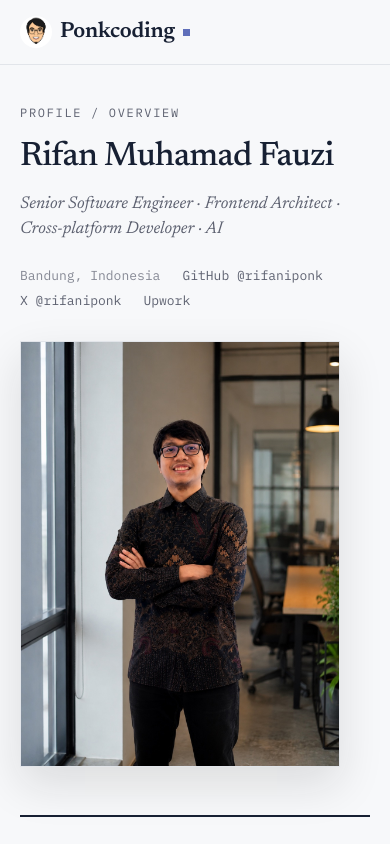
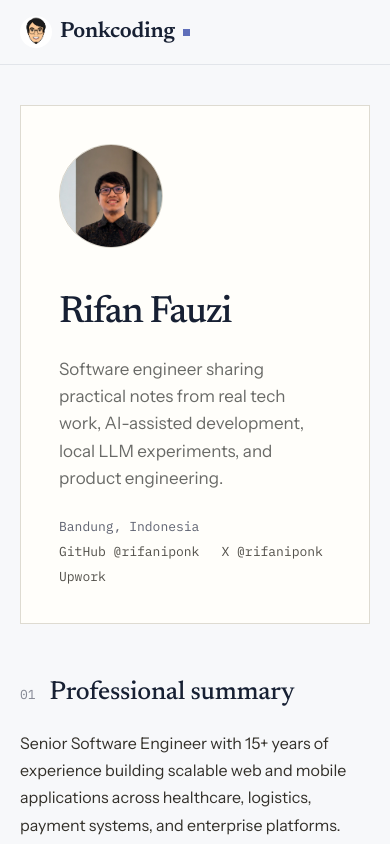
Before and after one commit to rifaniponk/ponkcoding, a React (Vite) app: page /profile in a window 390 px wide. Shown: the top 844 px of the page. Built offline with nearby package versions, Linux system fonts and the light colour scheme.

Commit message:
Add minimal profile card

```diff
--- a/src/pages/Home/Home.scss
+++ b/src/pages/Home/Home.scss
@@ -961,71 +961,69 @@
 /* About */
 .about-section {
   padding: clamp(90px, 11vw, 150px) 0;
-  background: var(--paper);
+  background: #f4f4f1;
 }
 .about-shell {
-  display: grid;
-  grid-template-columns: minmax(320px, 0.8fr) minmax(0, 1.2fr);
-  gap: clamp(55px, 8vw, 120px);
-  align-items: center;
+  display: block;
 }
-.about-portrait {
-  position: relative;
-  aspect-ratio: 4/5;
-  overflow: hidden;
-  border: 1px solid rgba(23, 32, 51, 0.18);
-  box-shadow: 0 24px 60px rgba(23, 32, 51, 0.14);
+.about-card {
+  min-height: clamp(380px, 44vw, 500px);
+  padding: clamp(38px, 7vw, 72px);
+  border: 1px solid #dedbd1;
+  background: #fffefa;
+  display: flex;
+  flex-direction: column;
+  align-items: flex-start;
 
-  img {
-    width: 100%;
-    height: 100%;
+  &__avatar {
+    width: clamp(104px, 13vw, 140px);
+    height: clamp(104px, 13vw, 140px);
     display: block;
+    border-radius: 50%;
     object-fit: cover;
-    object-position: center 34%;
+    object-position: 50% 30%;
+    border: 1px solid #d8d4c9;
+    background: #f3f1eb;
   }
-}
-.about-copy {
-  .story-label {
-    color: var(--accent);
+
+  h2 {
+    max-width: 760px;
+    margin: clamp(46px, 7vw, 70px) 0 0;
+    font-family: var(--serif);
+    font-size: clamp(38px, 6vw, 62px);
+    font-weight: 500;
+    line-height: 1;
+    letter-spacing: -0.035em;
+    color: var(--night);
   }
-  h2 {
-    margin: 28px 0;
-    font-family: var(--serif);
-    font-size: clamp(34px, 4vw, 52px);
-    font-weight: 500;
-    line-height: 1.04;
-    letter-spacing: -0.035em;
+
+  p {
+    max-width: 700px;
+    margin: clamp(24px, 4vw, 36px) 0 0;
+    color: #6a6b68;
+    font-size: clamp(17px, 2vw, 22px);
+    line-height: 1.6;
   }
-  & > p {
-    max-width: 62ch;
-    margin: 0;
-    color: #5f6370;
-    font-size: 17px;
-    line-height: 1.7;
-  }
-}
-.about-links {
-  display: flex;
-  flex-wrap: wrap;
-  gap: 9px;
-  margin-top: 38px;
-  a {
-    padding: 11px 15px;
-    border: 1px solid var(--night);
+
+  &__button {
+    display: inline-flex;
+    align-items: center;
+    gap: 12px;
+    margin-top: auto;
+    padding: 14px 22px;
+    border: 1px solid #d8d4c9;
+    border-radius: 999px;
     color: var(--night);
-    font-family: var(--mono);
-    font-size: 9px;
-    letter-spacing: 0.08em;
-    text-transform: uppercase;
+    font-size: 16px;
     text-decoration: none;
+    background: #fffefa;
     transition:
-      background 150ms ease,
-      color 150ms ease,
-      transform 150ms ease;
+      border-color 150ms ease,
+      background 150ms ease;
+
     &:hover {
-      background: var(--night);
-      color: white;
-      transform: translateY(-3px);
+      border-color: #bdb7aa;
+      background: #f8f6ef;
     }
   }
 }
@@ -1273,14 +1271,8 @@
   .lab-row__main small {
     font-size: 12px;
   }
-  .about-shell {
-    grid-template-columns: 1fr;
-  }
-  .about-portrait {
-    width: calc(100% - 18px);
-  }
-  .about-copy h2 {
-    font-size: 36px;
+  .about-card {
+    min-height: 360px;
   }
   .home-footer__inner {
     grid-template-columns: 1fr;
--- a/src/pages/Home/Home.tsx
+++ b/src/pages/Home/Home.tsx
@@ -5,6 +5,7 @@ import { ARTICLES } from '../../generated/content-index.ts'
 import { categoryColor } from '../../lib/categories.ts'
 import { formatDateShort } from '../../lib/format.ts'
 import { LAB, NOW, NOW_PERIOD } from './Home.data.ts'
+import { PROFILE } from '../Profile/Profile.data.ts'
 
 const DESIGN_SYSTEM = '/design-system'
 const SHOW_LAB = false // toggle when ready
@@ -376,42 +377,20 @@ export function Home({ accent = '#5F6FBA', showHeroIndex = true }: HomeProps) {
 
         <section id="about" className="about-section">
           <div className="section-shell about-shell">
-            <div className="about-portrait">
+            <div className="about-card">
               <img
-                src="/images/rifan-profile.jpg"
-                alt="Rifan Fauzi standing in an office"
-                width="1086"
-                height="1448"
+                src="/images/rifan-profile-avatar.jpg"
+                alt="Rifan Fauzi"
+                className="about-card__avatar"
+                width="512"
+                height="512"
                 loading="lazy"
               />
-            </div>
-            <div className="about-copy">
-              <span className="story-label">
-                <i /> The person behind the signal
-              </span>
-              <h2>Senior engineer delivering end-to-end products, from design to deployment.</h2>
-              <p>
-                Across 15+ years, I’ve delivered healthcare, payment, logistics, and enterprise
-                systems; led engineering teams; and worked across frontend, mobile, backend, cloud,
-                and AI development workflow. Ponkcoding is where I document the useful decisions
-                behind that work.
-              </p>
-              <div className="about-links">
-                <Link to="/profile">Full profile →</Link>
-                <a href="https://github.com/rifaniponk" target="_blank" rel="noreferrer">
-                  GitHub ↗
-                </a>
-                <a
-                  href="https://www.upwork.com/freelancers/rifanfauzi"
-                  target="_blank"
-                  rel="noreferrer"
-                >
-                  Upwork ↗
-                </a>
-                <a href="https://x.com/rifaniponk" target="_blank" rel="noreferrer">
-                  X / Twitter ↗
-                </a>
-              </div>
+              <h2>{PROFILE.name}</h2>
+              <p>{PROFILE.title}</p>
+              <Link to="/profile" className="about-card__button">
+                About <span aria-hidden="true">→</span>
+              </Link>
             </div>
           </div>
         </section>
--- a/src/pages/Profile/Profile.data.ts
+++ b/src/pages/Profile/Profile.data.ts
@@ -1,6 +1,7 @@
 export const PROFILE = {
-  name: 'Rifan Muhamad Fauzi',
-  title: 'Senior Software Engineer · Frontend Architect · Cross-platform Developer · AI',
+  name: 'Rifan Fauzi',
+  title:
+    'Software engineer sharing practical notes from real tech work, AI-assisted development, local LLM experiments, and product engineering.',
   location: 'Bandung, Indonesia',
   github: 'rifaniponk',
   githubUrl: 'https://github.com/rifaniponk',
--- a/src/pages/Profile/Profile.scss
+++ b/src/pages/Profile/Profile.scss
@@ -6,31 +6,26 @@
 
 /* ---------- Hero ---------- */
 .profile-hero {
-  padding-bottom: 48px;
-  border-bottom: 2px solid var(--ink);
+  padding: clamp(38px, 7vw, 72px);
+  border: 1px solid #dedbd1;
+  background: #fffefa;
 
   &__layout {
-    display: grid;
-    grid-template-columns: minmax(0, 1fr) minmax(190px, 240px);
-    gap: clamp(32px, 6vw, 72px);
-    align-items: stretch;
-  }
-
-  &__portrait-frame {
-    position: relative;
-    min-height: 0;
+    display: flex;
+    flex-direction: column;
+    align-items: flex-start;
+    min-height: clamp(380px, 44vw, 500px);
   }
 
   &__portrait {
-    position: absolute;
-    inset: 0;
-    width: 100%;
-    height: 100%;
+    width: clamp(104px, 13vw, 140px);
+    height: clamp(104px, 13vw, 140px);
     display: block;
     object-fit: cover;
-    object-position: center 30%;
-    border: 1px solid var(--border);
-    box-shadow: 0 18px 42px rgba(28, 26, 22, 0.12);
+    object-position: 50% 30%;
+    border-radius: 50%;
+    border: 1px solid #d8d4c9;
+    background: #f3f1eb;
   }
 
   &__eyebrow {
@@ -43,26 +38,28 @@
   }
 
   &__name {
-    margin: 0;
+    max-width: 760px;
+    margin: clamp(46px, 7vw, 70px) 0 0;
     font-family: var(--serif);
     font-weight: 500;
-    font-size: clamp(34px, 5.5vw, 56px);
-    line-height: 1.05;
-    letter-spacing: -0.02em;
+    font-size: clamp(38px, 6vw, 62px);
+    line-height: 1;
+    letter-spacing: -0.035em;
     color: var(--ink);
   }
 
   &__title {
-    margin: 16px 0 0;
-    font-family: var(--serif);
-    font-style: italic;
-    font-size: clamp(17px, 2.2vw, 21px);
-    line-height: 1.5;
-    color: var(--muted);
+    max-width: 700px;
+    margin: clamp(24px, 4vw, 36px) 0 0;
+    font-family: inherit;
+    font-style: normal;
+    font-size: clamp(17px, 2vw, 22px);
+    line-height: 1.6;
+    color: #6a6b68;
   }
 
   &__meta {
-    margin: 24px 0 0;
+    margin: 26px 0 0;
     padding: 0;
     list-style: none;
     display: flex;
@@ -70,10 +67,10 @@
     gap: 8px 22px;
     font-family: var(--mono);
     font-size: 13px;
-    color: var(--faint);
+    color: var(--muted);
 
     a {
-      color: var(--muted);
+      color: #514f49;
       text-decoration: none;
       transition: color 0.15s ease;
 
@@ -253,13 +250,8 @@
 
 /* ---------- Responsive ---------- */
 @media (max-width: 720px) {
-  .profile-hero__layout {
-    grid-template-columns: 1fr;
-  }
-
-  .profile-hero__portrait-frame {
-    width: min(320px, 100%);
-    aspect-ratio: 3/4;
+  .profile-hero {
+    min-height: auto;
   }
 
   .profile-expertise,
--- a/src/pages/Profile/Profile.tsx
+++ b/src/pages/Profile/Profile.tsx
@@ -39,8 +39,14 @@ export function Profile() {
         {/* ---------- Hero ---------- */}
         <section className="profile-hero">
           <div className="profile-hero__layout">
+            <img
+              className="profile-hero__portrait"
+              src="/images/rifan-profile-avatar.jpg"
+              alt="Rifan Fauzi"
+              width="512"
+              height="512"
+            />
             <div>
-              <p className="profile-hero__eyebrow">Profile / Overview</p>
               <h1 className="profile-hero__name">{PROFILE.name}</h1>
               <p className="profile-hero__title">{PROFILE.title}</p>
               <ul className="profile-hero__meta">
@@ -61,15 +67,6 @@ export function Profile() {
                   </a>
                 </li>
               </ul>
-            </div>
-            <div className="profile-hero__portrait-frame">
-              <img
-                className="profile-hero__portrait"
-                src="/images/rifan-profile.jpg"
-                alt="Rifan Fauzi standing in an office"
-                width="1086"
-                height="1448"
-              />
             </div>
           </div>
         </section>
```
Also changed, not shown: public/images/rifan-profile-avatar.jpg (added).
